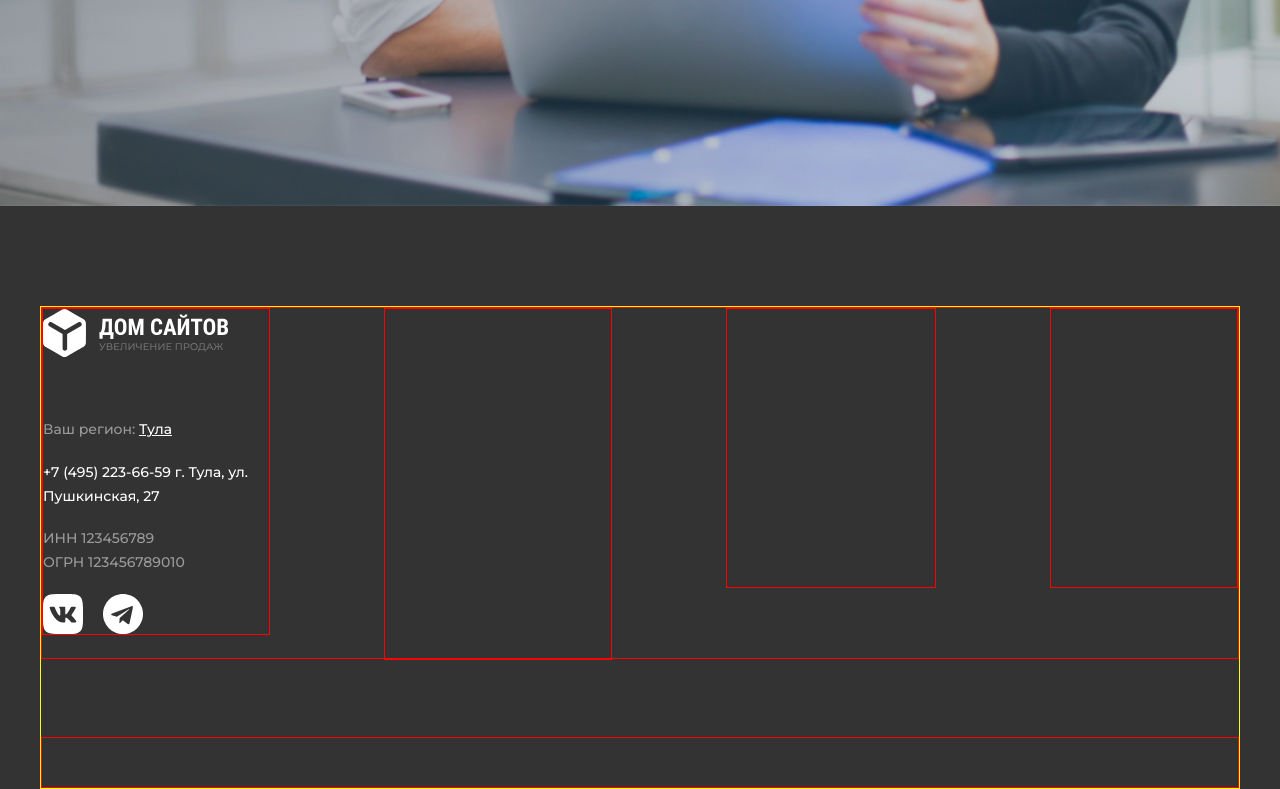
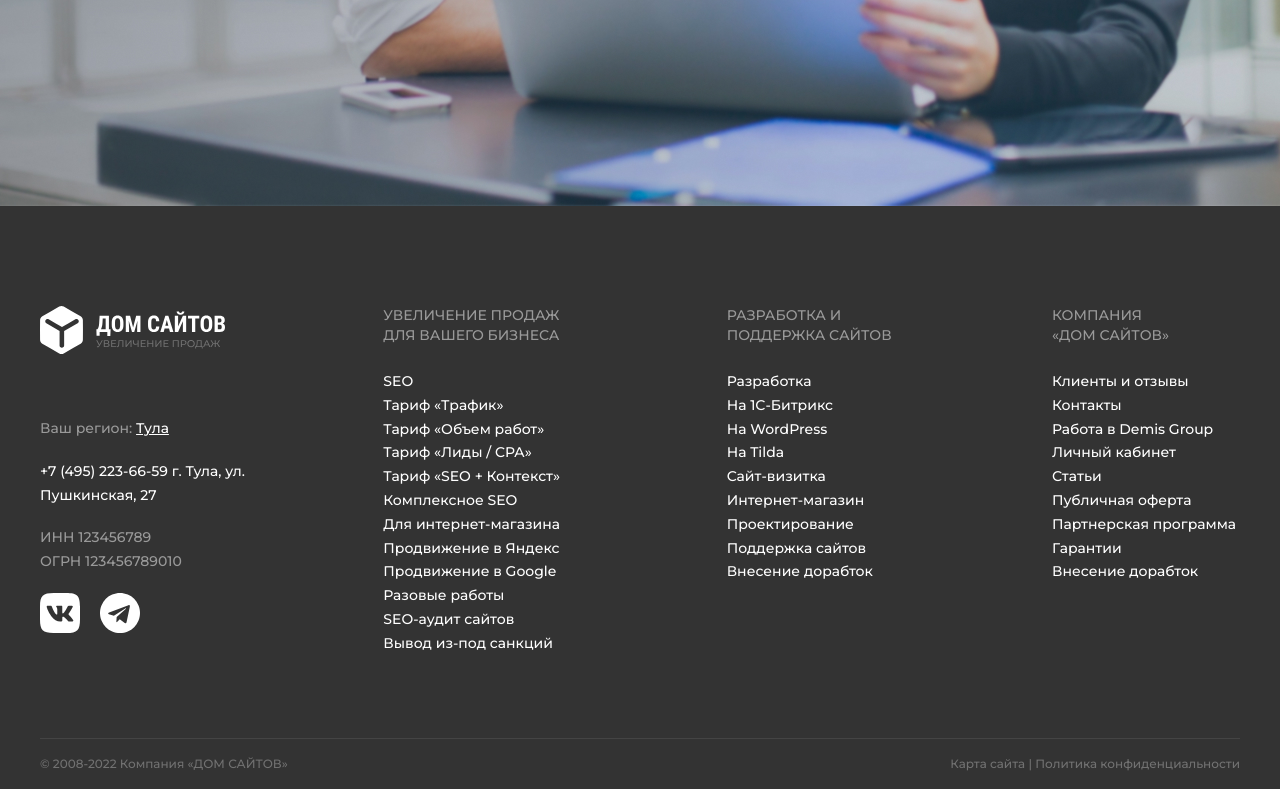
Before and after one commit to Lenka-W1/Integrated-internet-marketing-test-, a plain HTML site: page Integrated-internet-marketing/index.html in a window 1280 px wide. Shown: the part 694-1483 px from the top of the page. Drawn offline with Linux system fonts and the light colour scheme.

Commit message:
feat: add blocks: sales-block, development-block, additional-info-block, basement-bottom-block

```diff
--- a/Integrated-internet-marketing/index.html
+++ b/Integrated-internet-marketing/index.html
@@ -94,16 +94,69 @@
                 ОГРН 123456789010
               </li>
               <li class="social-networks">
-                <div class="vkontakte icon"></div>
-                <div class="telegram icon"></div>
+                <a href="https://vk.com/" class="vkontakte icon"></a>
+                <a href="https://telegram.org/" class="telegram icon"></a>
               </li>
             </ul>
           </div>
-          <div class="sales-block"></div>
-          <div class="development-block"></div>
-          <div class="additional-info-block"></div>
+          <div class="sales-block">
+            <h2 class="list-title">
+              УВЕЛИЧЕНИЕ ПРОДАЖ<br>
+              ДЛЯ ВАШЕГО БИЗНЕСА
+            </h2>
+            <ul class="offer-list list">
+              <li>SEO</li>
+              <li>Тариф «Трафик»</li>
+              <li>Тариф «Объем работ»</li>
+              <li>Тариф «Лиды / CPA»</li>
+              <li>Тариф «SEO + Контекст»</li>
+              <li>Комплексное SEO</li>
+              <li>Для интернет-магазина</li>
+              <li>Продвижение в Яндекс</li>
+              <li>Продвижение в Google</li>
+              <li>Разовые работы</li>
+              <li>SEO-аудит сайтов</li>
+              <li>Вывод из-под санкций</li>
+            </ul>
+          </div>
+          <div class="development-block">
+            <h2 class="list-title">
+              РАЗРАБОТКА И ПОДДЕРЖКА САЙТОВ
+            </h2>
+            <ul class="development-list list">
+              <li>Разработка</li>
+              <li>На 1С-Битрикс</li>
+              <li>На WordPress</li>
+              <li>На Tilda</li>
+              <li>Сайт-визитка</li>
+              <li>Интернет-магазин</li>
+              <li>Проектирование</li>
+              <li>Поддержка сайтов</li>
+              <li>Внесение дорабток</li>
+            </ul>
+          </div>
+          <div class="additional-info-block">
+            <h2 class="list-title">
+              КОМПАНИЯ<br>
+              «ДОМ САЙТОВ»
+            </h2>
+            <ul class="list-of-additional-info list">
+              <li>Клиенты и отзывы</li>
+              <li>Контакты</li>
+              <li>Работа в Demis Group</li>
+              <li>Личный кабинет</li>
+              <li>Статьи</li>
+              <li>Публичная оферта</li>
+              <li>Партнерская программа</li>
+              <li>Гарантии</li>
+              <li>Внесение дорабток</li>
+            </ul>
+          </div>
         </div>
-        <div class="basement-bottom-block"></div>
+        <div class="basement-bottom-block">
+          <span>© 2008-2022 Компания «ДОМ САЙТОВ»</span>
+          <span>Карта сайта | Политика конфиденциальности</span>
+        </div>
       </div>
     </div>
   </footer>
--- a/Integrated-internet-marketing/style.css
+++ b/Integrated-internet-marketing/style.css
@@ -264,7 +264,6 @@ body {
 
 .basement {
   width: 100%;
-  border: 1px solid yellow;
   height: 483px;
   display: flex;
   justify-content: space-between;
@@ -274,7 +273,6 @@ body {
 
 .basement-top-block {
   height: 352px;
-  border: 1px solid red;
   display: flex;
   justify-content: space-between;
 }
@@ -282,7 +280,6 @@ body {
 .contact-block {
   width: 228px;
   height: 327px;
-  border: 1px solid red;
   display: flex;
   flex-direction: column;
   justify-content: space-between;
@@ -291,19 +288,25 @@ body {
 .sales-block {
   width: 228px;
   height: 352px;
-  border: 1px solid red;
+  display: flex;
+  flex-direction: column;
+  justify-content: space-between;
 }
 
 .development-block {
   width: 210px;
   height: 280px;
-  border: 1px solid red;
+  display: flex;
+  flex-direction: column;
+  justify-content: space-between;
 }
 
 .additional-info-block {
   width: 188px;
   height: 280px;
-  border: 1px solid red;
+  display: flex;
+  flex-direction: column;
+  justify-content: space-between;
 }
 
 .basement-bottom-block {
@@ -311,7 +314,16 @@ body {
   height: 51px;
   display: flex;
   justify-content: space-between;
-  border: 1px solid red;
+  align-items: center;
+  border-top: 1px solid #ffffff15;
+}
+
+.basement-bottom-block span {
+  font-weight: 500;
+  font-size: 12px;
+  line-height: 120%;
+  color: #ffffff;
+  opacity: 0.3;
 }
 
 .logo-white {
@@ -362,8 +374,35 @@ body {
 
 .vkontakte {
   background-image: url('./image/cib_vk.svg');
+  cursor: pointer;
 }
 
 .telegram {
   background-image: url('./image/fa_telegram.svg');
+  cursor: pointer;
 }
+
+.list-title {
+  font-style: normal;
+  font-weight: 500;
+  font-size: 14px;
+  line-height: 140%;
+  color: #ffffff;
+  opacity: 0.5;
+}
+
+.list {
+  width: 100%;
+  height: 288px;
+  list-style: none;
+  font-style: normal;
+  font-weight: 500;
+  font-size: 14px;
+  line-height: 170%;
+  color: #ffffff;
+}
+
+.development-list,
+.list-of-additional-info {
+  height: 216px;
+}
```
